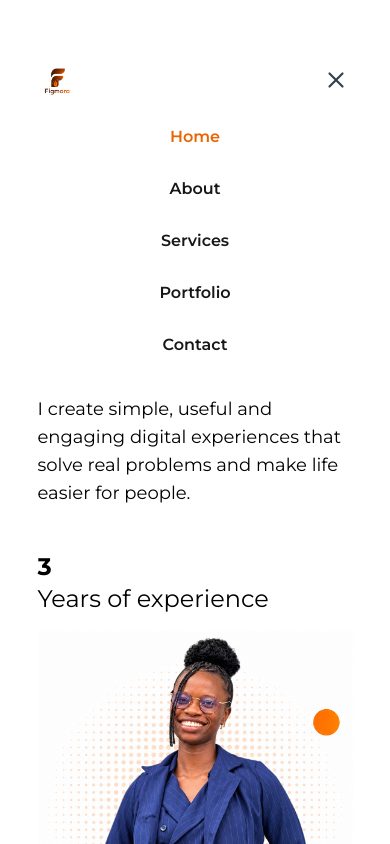
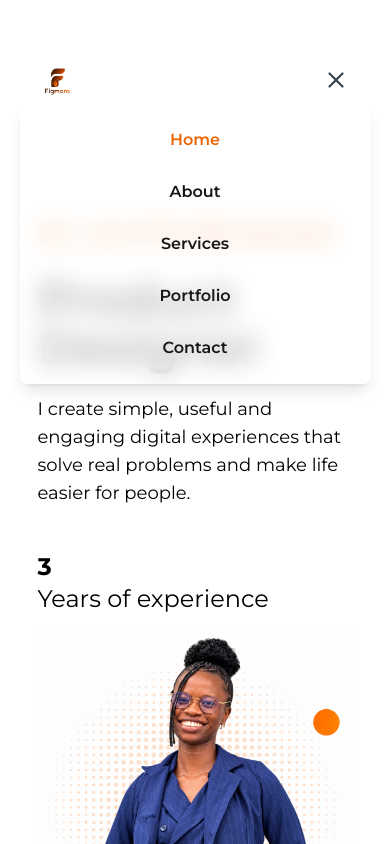
Before and after one commit to ALADETAN-IFE/priscillia-portfolio, a Next.js app: page / in a window 390 px wide. Both pictures are taken after a click on the button "Open menu". Shown: the top 844 px of the page. Built offline with nearby package versions, Linux system fonts and the light colour scheme.

Commit message:
style: update Header component layout and styling
- Added a closing div tag for proper structure in the Header component.
- Adjusted the class name for the dropdown menu to improve styling with rounded corners, a backdrop blur effect, and responsive width.

```diff
--- a/src/components/ui/header/Header.tsx
+++ b/src/components/ui/header/Header.tsx
@@ -127,6 +127,7 @@ const Header = () => {
           {isMenuOpen ? <X size={26} /> : <Menu size={26} />}
         </motion.button>
 
+      </div>
         <AnimatePresence>
           {isMenuOpen && (
             <motion.div
@@ -134,7 +135,7 @@ const Header = () => {
               animate={{ opacity: 1, y: 0 }}
               exit={{ opacity: 0, y: -8 }}
               transition={{ duration: 0.2 }}
-              className="absolute top-full bg-white p-4 z-10 w-full"
+              className="absolute top-[98%] rounded-lg bg-white/70 shadow-lg backdrop-blur-md p-4 z-10 w-9/10"
             >
               <nav className="flex gap-3 md:hidden flex-col items-center">
                 {navLinks.map((link) => {
@@ -163,7 +164,6 @@ const Header = () => {
             </motion.div>
           )}
         </AnimatePresence>
-      </div>
     </motion.header>
   );
 };
```
